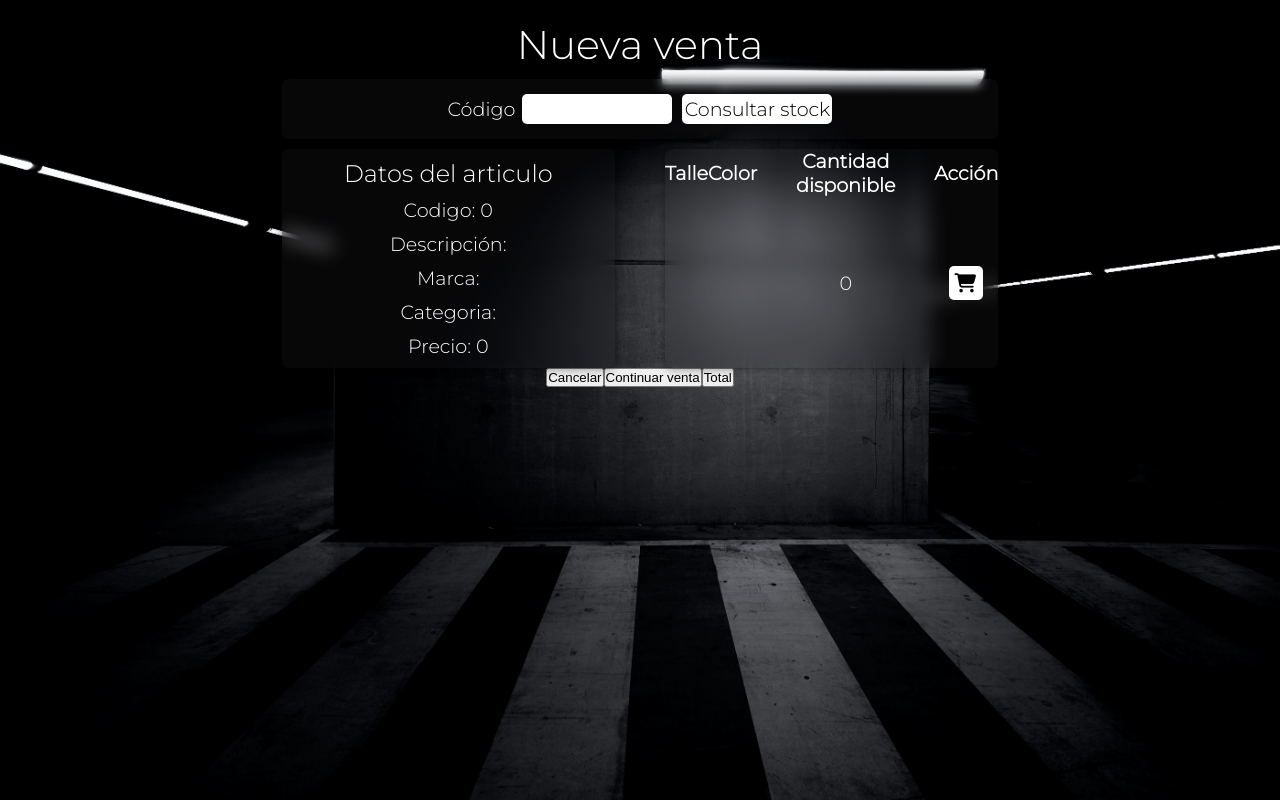
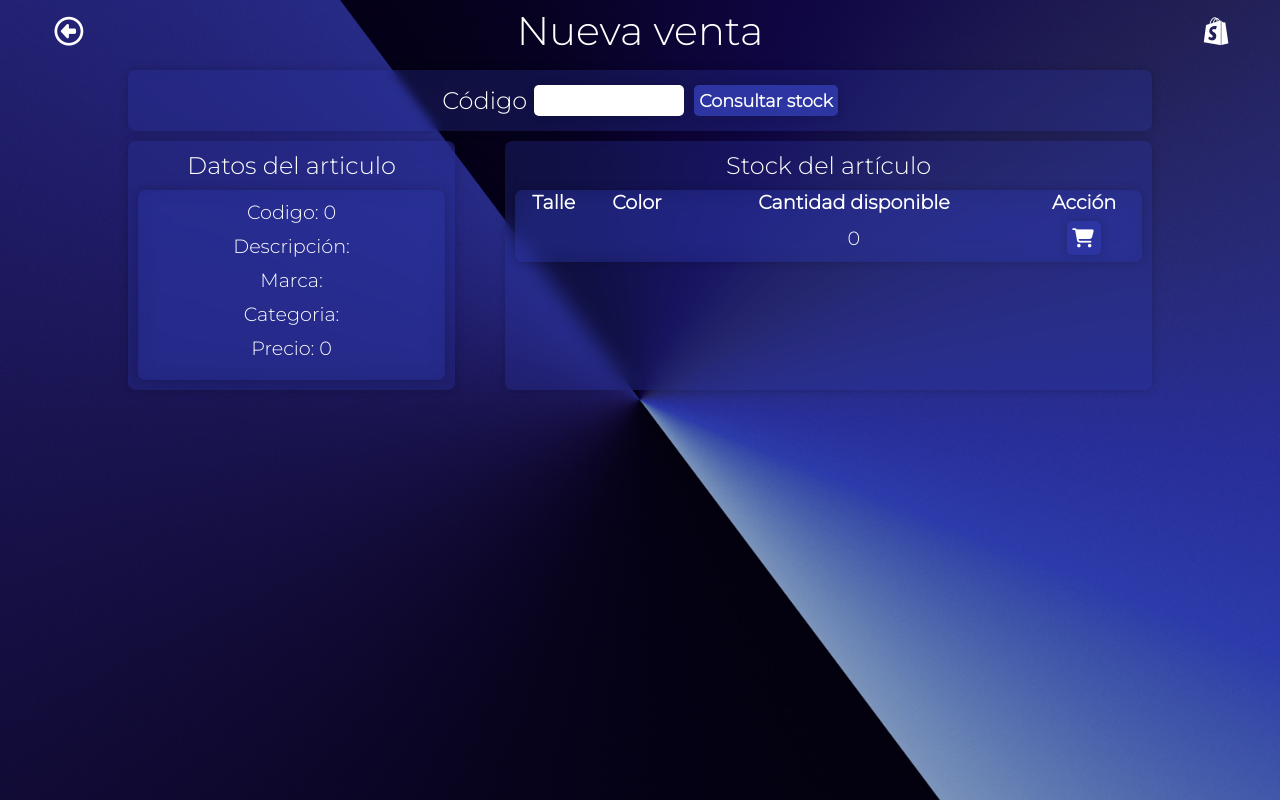
Before and after one commit to valengr1/laTiendaV2-Frontend, a React (Vite) app: page /ventas in a window 1280 px wide. Built offline with nearby package versions, Linux system fonts and the light colour scheme; a web font is replaced by a local one.

Commit message:
se siguió trabajando en la primera parte de la venta y el carrito de ventas

```diff
--- a/package.json
+++ b/package.json
@@ -12,6 +12,7 @@
   "dependencies": {
     "axios": "^1.6.5",
     "react": "^18.2.0",
+    "react-awesome-reveal": "^4.2.7",
     "react-dom": "^18.2.0",
     "react-hot-toast": "^2.4.1",
     "react-router-dom": "^6.21.2",
--- a/src/pages/Inicio.jsx
+++ b/src/pages/Inicio.jsx
@@ -1,8 +1,20 @@
+import { useNavigate } from "react-router-dom";
 import styles from "./../styles/Inicio.module.css";
 
 function Inicio() {
+  const navigate = useNavigate();
   return (
     <main className={styles.main}>
+      <header>
+        <button
+          className={styles.btnCancelar}
+          onClick={() => {
+            navigate("/");
+          }}
+        >
+          <i className="fa-regular fa-circle-left"></i>
+        </button>
+      </header>
       <div className={styles.divBienvenida}>
         <div className={styles.divInner}>
           <h1 className={styles.h1Bienvenido}>Bienvenido</h1>
--- a/src/pages/Ventas.jsx
+++ b/src/pages/Ventas.jsx
@@ -3,7 +3,6 @@ import { useState } from "react";
 //import { useNavigate } from "react-router-dom";
 import style from "../styles/Ventas.module.css";
 import { useNavigate } from "react-router-dom";
-
 function Ventas() {
   const navigate = useNavigate();
   const [codigo, setCodigo] = useState(0);
@@ -108,7 +107,20 @@ function Ventas() {
   return (
     <main className={style.main}>
       <div className={style.divPrincipal}>
+        <div className={style.divHeader}>
+          <button
+            className={style.btnCancelar}
+            onClick={() => {
+              navigate("/inicio");
+            }}
+          >
+            <i className="fa-regular fa-circle-left"></i>
+          </button>
           <h1 className={style.h1}>Nueva venta</h1>
+          <button className={style.btnFinalizar}>
+            <i className="fa-brands fa-shopify"></i>
+          </button>
+        </div>
         <div className={style.barraConsulta}>
           <form className={style.form} onSubmit={handleSubmit}>
             <label className={style.labelCodigo} htmlFor="">
@@ -129,6 +141,7 @@ function Ventas() {
           <div className={style.divArticuloYTabla}>
             <div className={style.divArticulo}>
               <h3 className={style.subtituloH3}>Datos del articulo</h3>
+              <div className={style.divDatosArticulo}>
                 <h4 className={style.datoArticuloH4}>
                   Codigo: {articulo.codigo}
                 </h4>
@@ -145,7 +158,10 @@ function Ventas() {
                   Precio: {articulo.precio}
                 </h4>
               </div>
+            </div>
             {stock.length > 0 ? (
+              <div className={style.divTable}>
+                <h3 className={style.h3StockDelArticulo}>Stock del artículo</h3>
                 <table className={style.table}>
                   <thead>
                     <tr>
@@ -174,6 +190,7 @@ function Ventas() {
                     ))}
                   </tbody>
                 </table>
+              </div>
             ) : (
               <div className={style.divNoHayStock}>
                 <p className={style.pNoHayStock}>No hay stock</p>
@@ -185,6 +202,7 @@ function Ventas() {
         )}
         {arrayStocks.length > 0 ? (
           <div className={style.divTableCarrito}>
+            <h3 className={style.h3CarritoCompras}>Venta</h3>
             <table className={style.tableCarrito}>
               <thead>
                 <tr>
@@ -207,6 +225,7 @@ function Ventas() {
                     <td>{item.color.descripcion}</td>
                     <td>
                       <input
+                        className={style.inputCantidad}
                         name="cantidad"
                         type="number"
                         defaultValue={1}
@@ -230,23 +249,19 @@ function Ventas() {
                 ))}
               </tbody>
             </table>
-            {total ? <p className={style.pTotal}>Total: {total}</p> : <></>}
+            {total ? (
+              <p className={style.pTotal}>Total: ${total}</p>
+            ) : (
+              <>
+                <button className={style.btnTotal} onClick={getTotal}>
+                  Total
+                </button>
+              </>
+            )}
           </div>
         ) : (
           <></>
         )}
-        <div className={style.divBotones}>
-          <button
-            className={style.btnCancelar}
-            onClick={() => {
-              navigate("/inicio");
-            }}
-          >
-            Cancelar
-          </button>
-          <button className={style.btnFinalizar}>Continuar venta</button>
-          <button onClick={getTotal}>Total</button>
-        </div>
       </div>
     </main>
   );
--- a/src/styles/Ventas.module.css
+++ b/src/styles/Ventas.module.css
@@ -1,12 +1,12 @@
 .main {
-  height: 100vh;
   display: flex;
   justify-content: center;
   align-items: center;
-  background-image: url("../images/david-werbrouck-VsejBFGkeyM-unsplash.jpg");
+  background-image: url("../images/martin-martz-xjd0WUkltQo-unsplash.jpg");
   background-size: cover;
   background-position: center;
   background-repeat: no-repeat;
+  height: 100vh;
 }
 
 .divPrincipal {
@@ -17,22 +17,84 @@
   align-items: center;
 }
 
+.divHeader {
+  display: flex;
+  justify-content: center;
+  align-items: center;
+  width: 100vw;
+  text-align: center;
+  height: 60px;
+}
+
+.btnCancelar {
+  background: transparent;
+  color: #fff;
+  border-radius: 7px;
+  font-size: 1.8rem;
+  font-weight: 600;
+  transition: all 0.3s ease;
+  font-family: "Montserrat", sans-serif;
+  overflow: hidden;
+  margin-left: 10px;
+  border: none;
+  outline: none;
+  cursor: pointer;
+  margin-top: 10px;
+  margin-bottom: 10px;
+  height: 40px;
+  width: 40px;
+  padding-top: 2px;
+  position: absolute;
+  margin-right: 90%;
+}
+
+.btnCancelar:hover {
+  color: #fff;
+  text-shadow: #fff 0 0 8px;
+}
+
+.btnFinalizar {
+  background: transparent;
+  color: #fff;
+  border-radius: 7px;
+  font-size: 1.8rem;
+  font-weight: 600;
+  transition: all 0.3s ease;
+  font-family: "Montserrat", sans-serif;
+  overflow: hidden;
+  margin-left: 10px;
+  border: none;
+  outline: none;
+  cursor: pointer;
+  margin-top: 10px;
+  margin-bottom: 10px;
+  height: 40px;
+  width: 40px;
+  padding-top: 2px;
+  position: absolute;
+  margin-left: 90%;
+}
+
+.btnFinalizar:hover {
+  color: #fff;
+  text-shadow: #fff 0 0 8px;
+}
+
 .h1 {
   color: #fff;
   font-size: 2.5rem;
-  margin-top: 20px;
   font-family: "Montserrat", sans-serif;
   font-weight: 100;
 }
 
 .barraConsulta {
   backdrop-filter: blur(5px);
-  background-color: rgba(39, 37, 40, 0.2);
-  box-shadow: 0 0 10px rgba(0, 0, 0, 0.5);
+  background-color: rgba(45, 53, 162, 0.3);
+  box-shadow: 0 0 10px rgba(0, 0, 0, 0.2);
   display: flex;
   justify-content: center;
   align-items: center;
-  width: 70%;
+  width: 100%;
   gap: 4rem;
   padding: 15px 0 15px 0;
   border-radius: 7px;
@@ -47,14 +109,14 @@
 
 .labelCodigo {
   color: #fff;
-  font-size: 1.2rem;
+  font-size: 1.5rem;
   font-family: "Montserrat", sans-serif;
   font-weight: 100;
 }
 
 .inputCodigo {
   width: 150px;
-  height: 30px;
+  height: 31px;
   border-radius: 5px;
   border: none;
   text-align: center;
@@ -62,15 +124,17 @@
   padding-left: 7px;
   padding-right: 7px;
   margin-left: 7px;
+  box-shadow: 0 0 10px rgba(0, 0, 0, 0.2);
   font-size: 1.1rem;
 }
 
 .btnConsultarStock {
-  background-color: #fff;
-  color: #000;
+  background-color: rgba(45, 53, 162, 1);
+  color: #fff;
+  box-shadow: 0 0 10px rgba(0, 0, 0, 0.2);
   border-radius: 5px;
-  font-size: 1.2rem;
-  font-weight: 100;
+  font-size: 1.1rem;
+  font-weight: 600;
   transition: all 0.3s ease;
   font-family: "Montserrat", sans-serif;
   overflow: hidden;
@@ -78,19 +142,20 @@
   border: none;
   outline: none;
   cursor: pointer;
-  width: 150px;
-  height: 30px;
+  padding: 5px;
+  box-shadow: 0 0 10px rgba(0, 0, 0, 0.2);
 }
 
 .btnConsultarStock:hover {
-  background-color: rgb(13, 15, 18);
-  color: #fff;
+  background-color: #fff;
+  color: rgba(45, 53, 162, 1);
+  font-weight: 800;
 }
 
 .divArticuloYTabla {
   display: flex;
   justify-content: center;
-  width: 70%;
+  width: 100%;
   margin-top: 10px;
   gap: 50px;
 }
@@ -99,10 +164,10 @@
   text-align: center;
   width: 50%;
   backdrop-filter: blur(10px);
-  background-color: rgba(39, 37, 40, 0.2);
-  box-shadow: 0 0 10px rgba(0, 0, 0, 0.5);
+  background-color: rgba(45, 53, 162, 0.3);
+  box-shadow: 0 0 10px rgba(0, 0, 0, 0.2);
   border-radius: 7px;
-  padding-bottom: 10px;
+  padding: 10px;
 }
 
 .subtituloH3 {
@@ -110,6 +175,14 @@
   font-size: 1.5rem;
   font-family: "Montserrat", sans-serif;
   font-weight: 100;
+}
+
+.divDatosArticulo {
+  backdrop-filter: blur(10px);
+  background-color: rgba(45, 53, 162, 0.3);
+  box-shadow: 0 0 10px rgba(0, 0, 0, 0.2);
+  border-radius: 7px;
+  padding: 10px;
   margin-top: 10px;
 }
 
@@ -118,26 +191,46 @@
   font-size: 1.2rem;
   font-family: "Montserrat", sans-serif;
   font-weight: 100;
-  margin-top: 10px;
+  margin-bottom: 10px;
+}
+
+.divTable {
+  width: 100%;
+  align-items: center;
+  text-align: center;
+  backdrop-filter: blur(10px);
+  background-color: rgba(45, 53, 162, 0.3);
+  box-shadow: 0 0 10px rgba(0, 0, 0, 0.2);
+  padding: 10px;
+  border-radius: 7px;
+}
+
+.h3StockDelArticulo {
+  color: #fff;
+  font-size: 1.5rem;
+  font-family: "Montserrat", sans-serif;
+  font-weight: 100;
 }
 
 .table {
-  width: 50%;
+  width: 100%;
   border-collapse: collapse;
   backdrop-filter: blur(10px);
-  background-color: rgba(39, 37, 40, 0.2);
-  box-shadow: 0 0 10px rgba(0, 0, 0, 0.5);
+  background-color: rgba(45, 53, 162, 0.3);
+  box-shadow: 0 0 10px rgba(0, 0, 0, 0.2);
   text-align: center;
   border-radius: 7px;
   font-weight: 100;
   font-family: "Montserrat", sans-serif;
   color: #fff;
   font-size: 1.2rem;
+  margin-top: 10px;
 }
 
 .table button {
-  background-color: #fff;
-  color: #000;
+  background-color: rgba(45, 53, 162, 1);
+  color: #fff;
+  box-shadow: 0 0 10px rgba(0, 0, 0, 0.2);
   border-radius: 5px;
   font-size: 1.2rem;
   font-weight: 100;
@@ -148,38 +241,52 @@
   outline: none;
   cursor: pointer;
   padding: 5px 7px 5px 5px;
+  margin-top: 7px;
+  margin-bottom: 7px;
 }
 
 .table button:hover {
-  background-color: rgb(13, 15, 18);
-  color: #fff;
+  background-color: #fff;
+  color: rgba(45, 53, 162, 1);
 }
 
 .divTableCarrito {
-  display: flex;
-  justify-content: center;
-  flex-direction: column;
-  width: 70%;
+  text-align: center;
+  width: 100%;
   margin-top: 10px;
+  border-collapse: collapse;
+  backdrop-filter: blur(10px);
+  background-color: rgba(45, 53, 162, 0.3);
+  box-shadow: 0 0 10px rgba(0, 0, 0, 0.2);
+  padding: 10px;
+  border-radius: 7px;
+  overflow-x: auto;
+}
+
+.h3CarritoCompras {
+  color: #fff;
+  font-size: 1.5rem;
+  font-family: "Montserrat", sans-serif;
+  font-weight: 100;
 }
 
 .tableCarrito {
   width: 100%;
   border-collapse: collapse;
   backdrop-filter: blur(10px);
-  background-color: rgba(39, 37, 40, 0.2);
-  box-shadow: 0 0 10px rgba(0, 0, 0, 0.5);
+  background-color: rgba(45, 53, 162, 0.3);
+  box-shadow: 0 0 10px rgba(0, 0, 0, 0.2);
   text-align: center;
   border-radius: 7px;
   font-weight: 100;
   font-family: "Montserrat", sans-serif;
   color: #fff;
   font-size: 1.2rem;
+  overflow: scroll;
+  margin-top: 10px;
 }
 
 .tableCarrito button {
-  background-color: #fff;
-  color: #000;
   border-radius: 5px;
   font-size: 1.2rem;
   font-weight: 100;
@@ -190,11 +297,32 @@
   outline: none;
   cursor: pointer;
   padding: 5px 7px 5px 5px;
+  margin-top: 7px;
+  margin-bottom: 7px;
+
+  background-color: rgba(45, 53, 162, 1);
+  color: #fff;
+  box-shadow: 0 0 10px rgba(0, 0, 0, 0.2);
 }
 
 .tableCarrito button:hover {
-  background-color: rgb(13, 15, 18);
-  color: #fff;
+  color: rgba(45, 53, 162, 1);
+  background-color: #fff;
+}
+
+.inputCantidad {
+  width: 6em;
+  height: 30px;
+  border-radius: 5px;
+  border: none;
+  text-align: center;
+  outline: none;
+  padding-left: 7px;
+  padding-right: 7px;
+  margin-left: 7px;
+  font-size: 1.1rem;
+  box-shadow: 0 0 10px rgba(0, 0, 0, 0.2);
+  color: rgba(45, 53, 162, 1);
 }
 
 .divNoHayStock {
@@ -220,4 +348,33 @@
 
 .pTotal {
   color: #fff;
+  font-size: 1.5rem;
+  font-family: "Montserrat", sans-serif;
+  font-weight: 100;
+  margin-top: 10px;
 }
+
+.btnTotal {
+  color: #fff;
+  background-color: rgba(45, 53, 162, 1);
+  box-shadow: 0 0 10px rgba(0, 0, 0, 0.2);
+  border-radius: 5px;
+  font-size: 1.2rem;
+  font-weight: 600;
+  transition: all 0.3s ease;
+  font-family: "Montserrat", sans-serif;
+  overflow: hidden;
+  margin-left: 10px;
+  border: none;
+  outline: none;
+  cursor: pointer;
+  padding: 5px;
+  margin-top: 10px;
+  width: 6em;
+  box-shadow: 0 0 10px rgba(0, 0, 0, 0.2);
+}
+
+.btnTotal:hover {
+  background-color: #fff;
+  color: rgba(45, 53, 162, 1);
+}
```
Also changed, not shown: src/styles/IniciarSesion.module.css (+8 -10 lines), src/styles/Inicio.module.css (+38 -5 lines), src/images/martin-martz-xjd0WUkltQo-unsplash.jpg (added), 1 other file (tests, documents, lock files or other folders). Lines whose indentation alone changed are shown as unchanged.
